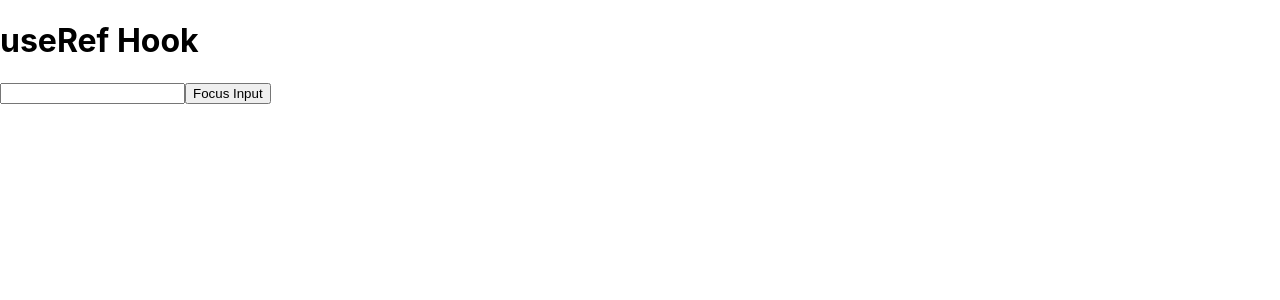
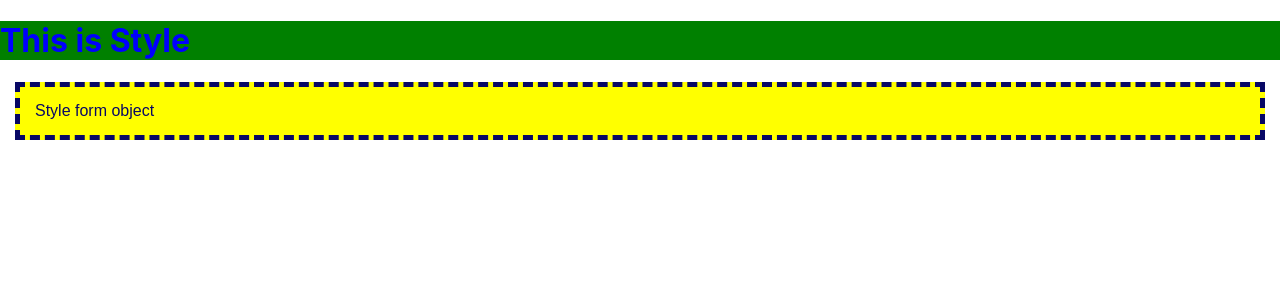
Before and after one commit to utsav-sejpal/react-app, a React (Create React App) app: page / in a window 1280 px wide. Shown: the top 300 px of the page. Built offline with nearby package versions, Linux system fonts and the light colour scheme.

Commit message:
Initialized CSS

```diff
--- a/src/App.js
+++ b/src/App.js
@@ -12,6 +12,7 @@ import ListAndKeysComponent from "./components/practice/list_and_keys/ListAndKey
 import Form from "./components/practice/form/Form";
 import SimpleFormValidation from "./components/practice/form/SimpleFormValidation";
 import UseRefHookComponent from "./components/practice/hooks/UseRefHookComponent";
+import StyleComponent from "./components/practice/style/StyleComponent";
 
 let name = "Test User";
 function App() {
@@ -29,7 +30,8 @@ function App() {
       {/* <Form /> */}
       {/* <SimpleFormValidation /> */}
       {/* <Form/> */}
-      <UseRefHookComponent />
+      {/* <UseRefHookComponent /> */}
+      <StyleComponent />
     </>
   );
 }
--- /dev/null
+++ b/src/components/practice/style/Style.css
@@ -0,0 +1,9 @@
+/* styles.css */
+.text {
+    color: #080865;
+    font-family: fantasy;
+    background-color: yellow;
+    padding: 15px;
+    margin: 15px;
+    border: 5px dashed;
+}
--- /dev/null
+++ b/src/components/practice/style/StyleComponent.js
@@ -0,0 +1,21 @@
+import React from 'react'
+import './Style.css';
+
+export default function StyleComponent() {
+    // const objectStyle = {
+    //     color: '#080865',
+    //     fontFamily: 'fantasy',
+    //     backgroundColor: '#57cd57',
+    //     padding: '15px',
+    //     margin: '15px',
+    //     border: '5px dashed'
+    // }
+
+    return (
+        <div>
+            <h1 style={{ color: 'blue', backgroundColor: 'green' }}>This is Style</h1>
+            {/* <div style={objectStyle}>Style form object</div> */}
+            <div className={'text'}>Style form object</div>
+        </div>
+    )
+}
```
